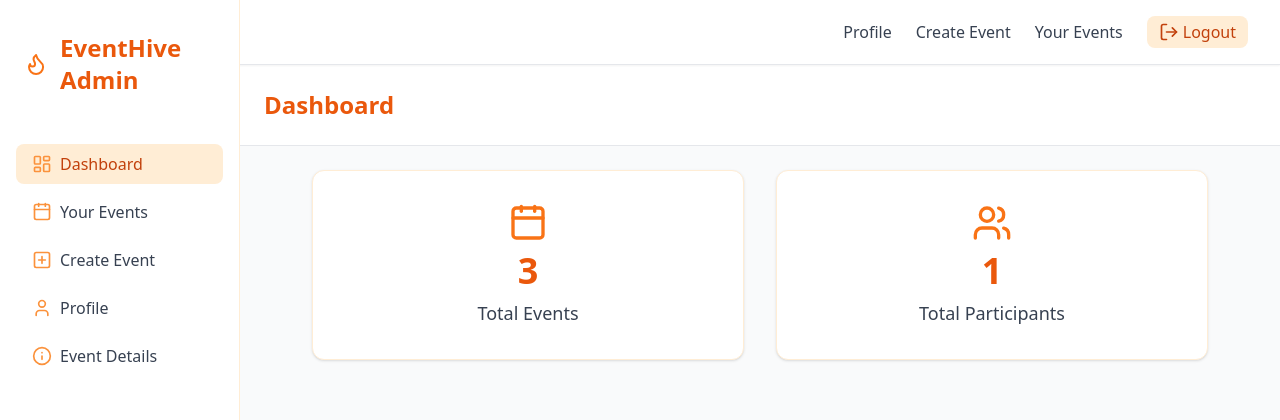
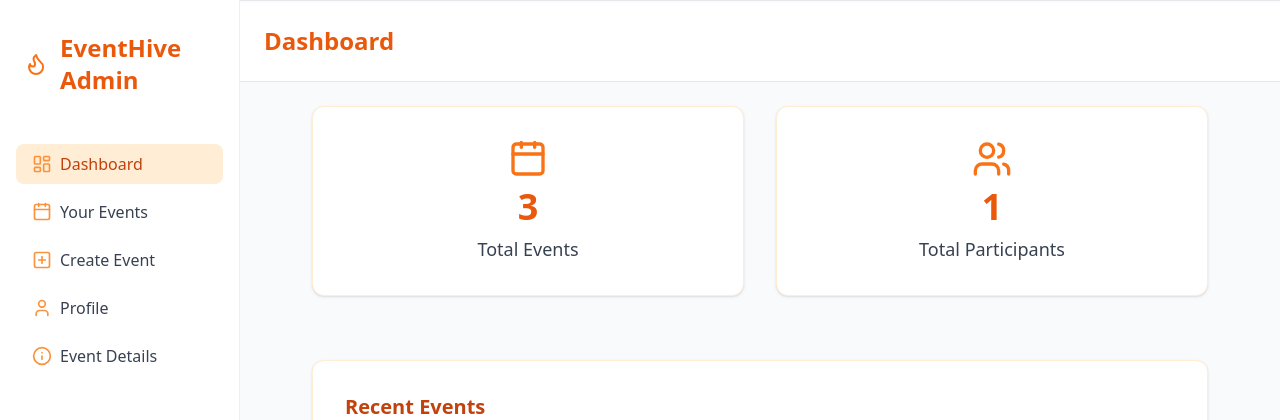
Before and after one commit to harithvarakesan/EventHive, a PHP site: page /admin_dashboard.php in a window 1280 px wide. Shown: the top 420 px of the page. Run offline with PHP 8.4, Linux system fonts and the light colour scheme; a user stored in the database is signed in; data comes from the database, SQL or seed files in the repository; some libraries are stand-ins or nearby versions.

Commit message:
admin_events issue resolved

```diff
--- a/admin-event-detail.php
+++ b/admin-event-detail.php
@@ -1,4 +1,5 @@
 <?php
+include 'admin-header.php';
 include './operations/db_connection.php';
 
 if (!isset($_SESSION['host_id'])) {
--- a/admin-header.php
+++ b/admin-header.php
@@ -13,23 +13,7 @@ if (!isset($_SESSION['host_id'])) {
 <script src="https://cdn.tailwindcss.com"></script>
 <script src="https://unpkg.com/lucide@latest"></script>
 <header class="w-full bg-white border-b shadow-sm sticky top-0 z-50">
-    <nav class="max-w-7xl mx-auto px-4 sm:px-6 lg:px-8 flex items-center justify-between h-16">
-        <div class="flex items-center gap-2">
-            <span class="text-orange-600 font-bold text-xl tracking-tight flex items-center gap-1">
-                <i data-lucide="layout-dashboard" class="w-6 h-6"></i> Admin Panel
-            </span>
-        </div>
-        <div class="hidden md:flex gap-6 items-center">
-            <a href="admin-profile.php" class="text-gray-700 hover:text-orange-600 font-medium transition">Profile</a>
-            <a href="admin-create-event.php" class="text-gray-700 hover:text-orange-600 font-medium transition">Create Event</a>
-            <a href="admin-your-events.php" class="text-gray-700 hover:text-orange-600 font-medium transition">Your Events</a>
-            <a href="admin-logout.php" class="flex items-center gap-1 px-3 py-1 rounded-lg bg-orange-100 text-orange-700 hover:bg-orange-200 font-medium transition"><i data-lucide="log-out" class="w-5 h-5"></i> Logout</a>
-        </div>
-        <!-- Mobile menu button -->
-        <button class="md:hidden flex items-center justify-center p-2 rounded hover:bg-orange-50 transition" id="admin-menu-btn" aria-label="Open Menu">
-            <i data-lucide="menu" class="w-7 h-7"></i>
-        </button>
-    </nav>
+
     <!-- Mobile menu -->
     <div id="admin-mobile-menu" class="md:hidden hidden px-4 pb-4 bg-white border-b">
         <a href="admin-profile.php" class="block py-2 text-gray-700 hover:text-orange-600 font-medium">Profile</a>
```
